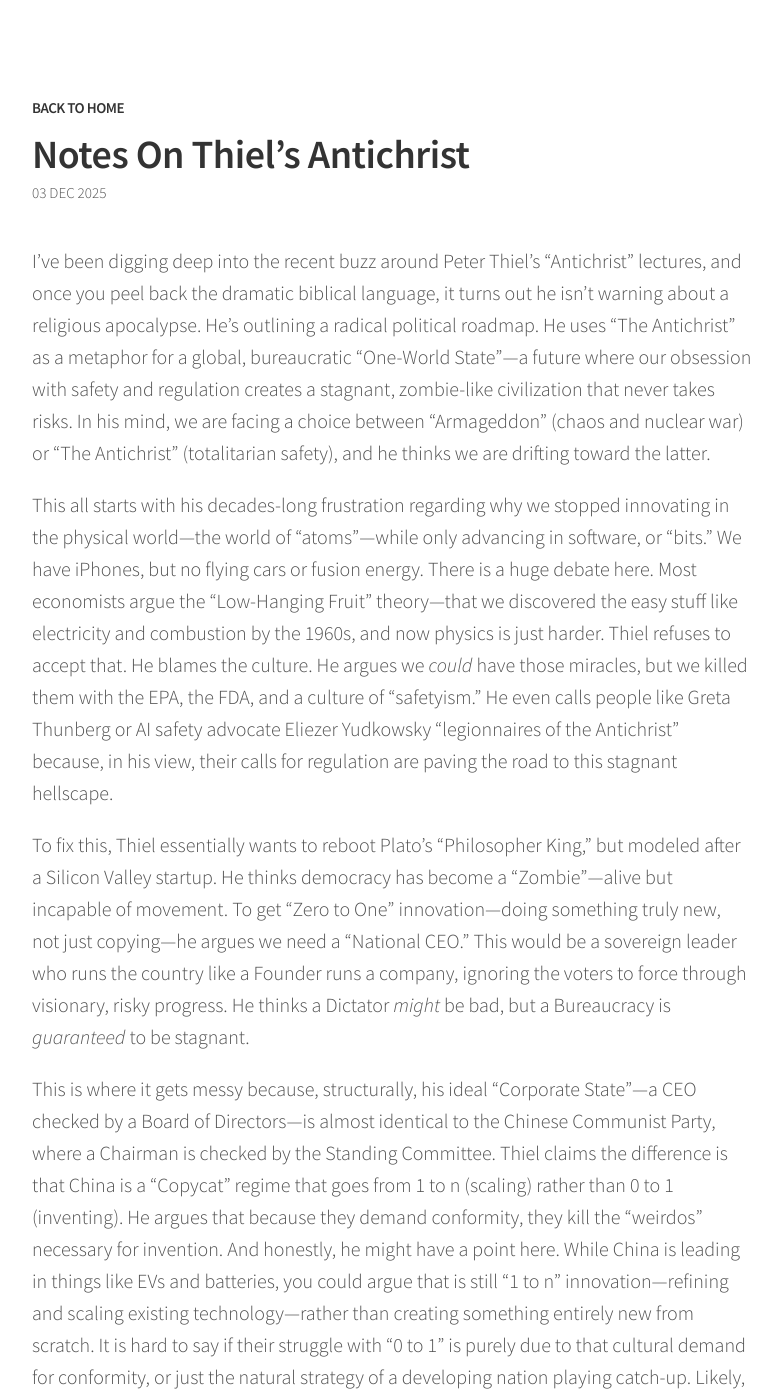
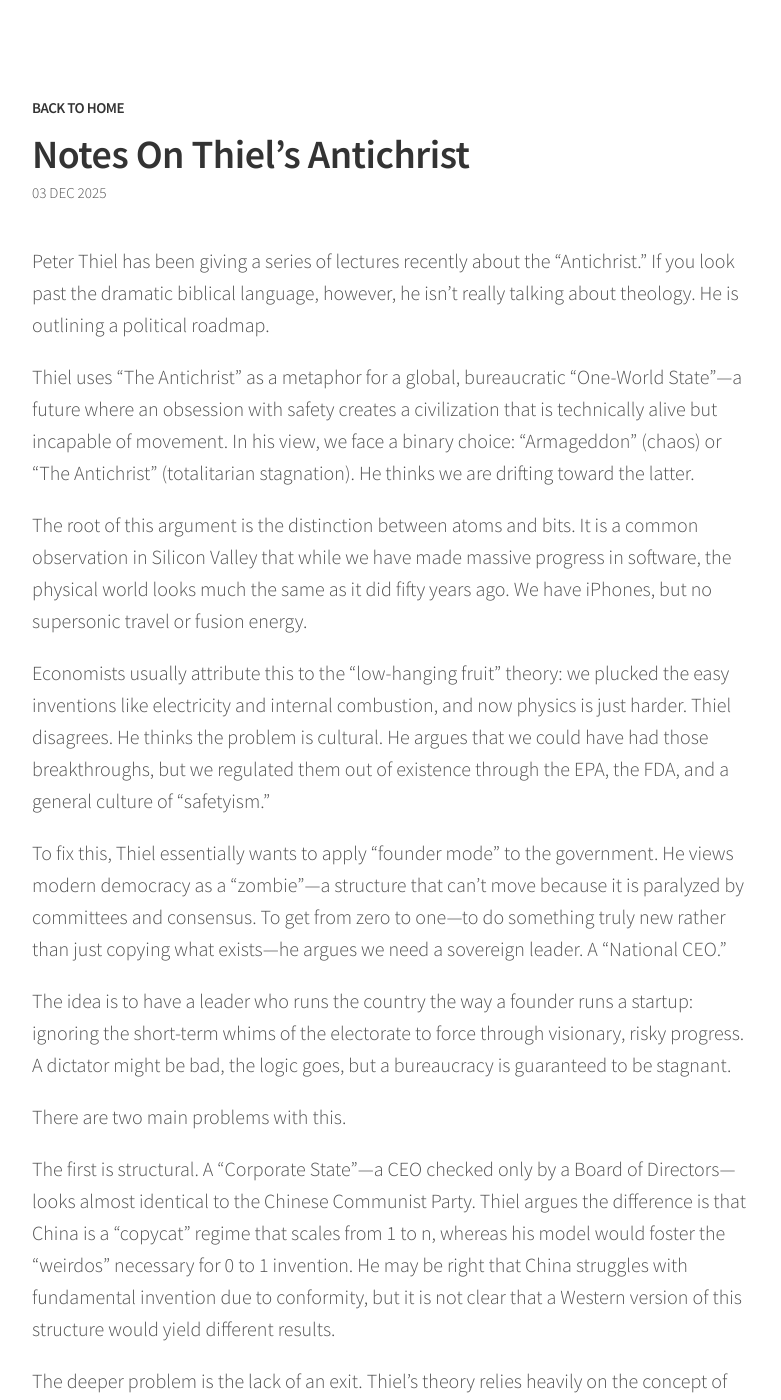
Before and after one commit to ilikeeatingrice/ilikeeatingrice.github.io, a Jekyll site: the page built from _posts/2025-12-3-Notes-on-Thiel’s-Antichrist.md, in a window 1280 px wide and 1400 px high. Shown: the whole window, without its empty margins (248-1029 px from the left). Built offline with Jekyll 4.4.1, drawn with Linux system fonts in a browser that asks for light colours; some of the changed text lies outside the part shown.

Commit message:
Revise notes on Thiel's 'Antichrist' lectures
Expanded on Peter Thiel's lectures about the 'Antichrist' as a metaphor for political stagnation and the need for a 'National CEO'. Discussed the implications of his views on innovation, regulation, and the structure of governance.

```diff
--- a/_posts/2025-12-3-Notes-on-Thiel’s-Antichrist.md
+++ b/_posts/2025-12-3-Notes-on-Thiel’s-Antichrist.md
@@ -1,19 +1,29 @@
-I’ve been digging deep into the recent buzz around Peter Thiel’s "Antichrist" lectures, and once you peel back the dramatic biblical language, it turns out he isn't warning about a religious apocalypse. He’s outlining a radical political roadmap. He uses "The Antichrist" as a metaphor for a global, bureaucratic "One-World State"—a future where our obsession with safety and regulation creates a stagnant, zombie-like civilization that never takes risks. In his mind, we are facing a choice between "Armageddon" (chaos and nuclear war) or "The Antichrist" (totalitarian safety), and he thinks we are drifting toward the latter.
+Peter Thiel has been giving a series of lectures recently about the "Antichrist." If you look past the dramatic biblical language, however, he isn’t really talking about theology. He is outlining a political roadmap.
 
-This all starts with his decades-long frustration regarding why we stopped innovating in the physical world—the world of "atoms"—while only advancing in software, or "bits." We have iPhones, but no flying cars or fusion energy. There is a huge debate here. Most economists argue the "Low-Hanging Fruit" theory—that we discovered the easy stuff like electricity and combustion by the 1960s, and now physics is just harder. Thiel refuses to accept that. He blames the culture. He argues we *could* have those miracles, but we killed them with the EPA, the FDA, and a culture of "safetyism." He even calls people like Greta Thunberg or AI safety advocate Eliezer Yudkowsky "legionnaires of the Antichrist" because, in his view, their calls for regulation are paving the road to this stagnant hellscape.
+Thiel uses "The Antichrist" as a metaphor for a global, bureaucratic "One-World State"—a future where an obsession with safety creates a civilization that is technically alive but incapable of movement. In his view, we face a binary choice: "Armageddon" (chaos) or "The Antichrist" (totalitarian stagnation). He thinks we are drifting toward the latter.
 
-To fix this, Thiel essentially wants to reboot Plato’s "Philosopher King," but modeled after a Silicon Valley startup. He thinks democracy has become a "Zombie"—alive but incapable of movement. To get "Zero to One" innovation—doing something truly new, not just copying—he argues we need a "National CEO." This would be a sovereign leader who runs the country like a Founder runs a company, ignoring the voters to force through visionary, risky progress. He thinks a Dictator *might* be bad, but a Bureaucracy is *guaranteed* to be stagnant.
+The root of this argument is the distinction between atoms and bits. It is a common observation in Silicon Valley that while we have made massive progress in software, the physical world looks much the same as it did fifty years ago. We have iPhones, but no supersonic travel or fusion energy.
 
-This is where it gets messy because, structurally, his ideal "Corporate State"—a CEO checked by a Board of Directors—is almost identical to the Chinese Communist Party, where a Chairman is checked by the Standing Committee. Thiel claims the difference is that China is a "Copycat" regime that goes from 1 to n (scaling) rather than 0 to 1 (inventing). He argues that because they demand conformity, they kill the "weirdos" necessary for invention. And honestly, he might have a point here. While China is leading in things like EVs and batteries, you could argue that is still "1 to n" innovation—refining and scaling existing technology—rather than creating something entirely new from scratch. It is hard to say if their struggle with "0 to 1" is purely due to that cultural demand for conformity, or just the natural strategy of a developing nation playing catch-up. Likely, it’s a mix of both.
+Economists usually attribute this to the "low-hanging fruit" theory: we plucked the easy inventions like electricity and internal combustion, and now physics is just harder. Thiel disagrees. He thinks the problem is cultural. He argues that we could have had those breakthroughs, but we regulated them out of existence through the EPA, the FDA, and a general culture of "safetyism."
 
-The other massive hole in his theory is how you stop the "National CEO" from becoming a monster. Thiel relies on the concept of "Exit." He envisions a world of small "city-states" like Singapore. The logic is that if the King of San Francisco is a tyrant, you move to Austin, and that competition keeps them honest. But this falls apart immediately in the real world. You can't apply this to the USA because if the "CEO" of a nuclear superpower becomes a tyrant, you can't just "exit"—there is nowhere to go. Furthermore, "voting with your feet" is a luxury for the rich. If you are poor, you are just stuck in a dictatorship.
+To fix this, Thiel essentially wants to apply "founder mode" to the government. He views modern democracy as a "zombie"—a structure that can’t move because it is paralyzed by committees and consensus. To get from zero to one—to do something truly new rather than just copying what exists—he argues we need a sovereign leader. A "National CEO."
 
-Even if you could leave, Thiel assumes the "Board of Directors"—the elites—will keep the King in check. But do they share *our* interests? In a corporation, the Board will happily fire 10,000 workers to raise the stock price. A "National Board" might view the general population as "overhead" to be cut or automated away. We are betting our lives that the elites will be benevolent.
+The idea is to have a leader who runs the country the way a founder runs a startup: ignoring the short-term whims of the electorate to force through visionary, risky progress. A dictator might be bad, the logic goes, but a bureaucracy is guaranteed to be stagnant.
 
-Then there are the contradictions in his toolset. He loves Crypto because it’s "Libertarian" and helps individuals hide money from the state. But he admits AI is "Communist"—a tool for centralized surveillance. Yet, he pushes for AI acceleration because he thinks "The West" (his King) needs the weapon before China gets it. He rails against the "surveillance state," yet his own company, Palantir, builds the ultimate surveillance tools for governments. It seems his philosophy bends whenever it benefits his companies.
+There are two main problems with this.
 
-Perhaps the wildest part is his obsession with anti-aging. He views curing death as a political fix for the "Succession Problem." Dictatorships fail when the Good King dies and an idiot son takes over (like Marcus Aurelius and Commodus). Thiel’s dark logic is that if the Founder never dies, the regime never destabilizes. It’s not just vanity; it’s political stabilization technology.
+The first is structural. A "Corporate State"—a CEO checked only by a Board of Directors—looks almost identical to the Chinese Communist Party. Thiel argues the difference is that China is a "copycat" regime that scales from 1 to n, whereas his model would foster the "weirdos" necessary for 0 to 1 invention. He may be right that China struggles with fundamental invention due to conformity, but it is not clear that a Western version of this structure would yield different results.
 
-Finally, does he actually believe this stuff? I’d say yes, but with a caveat. He is a follower of Leo Strauss, a philosopher who believed in "Noble Lies"—myths told to the masses to guide them. Thiel likely uses the "Antichrist" language to rally Christians against regulation, even if he doesn't believe in the literal devil. And he has been consistent about this for a long time; back in a 2009 essay, he explicitly wrote that "freedom and democracy are no longer compatible." This isn't a new grift; it's a decades-long worldview. He has likely convinced himself of the "Megalomaniac's Loophole": that since he is the only one who can save the world, him getting rich and powerful is inherently good for the world.
+The deeper problem is the lack of an exit. Thiel’s theory relies heavily on the concept of competition between small city-states. If the "King" of a startup city becomes a tyrant, you leave. Competition keeps the ruler honest.
 
-***Honestly, part of me gets it. I’m actually in favor of less regulation on tech and science development. I’m not an expert on the world of "atoms," but in the world of "bits," I believe we can for sure be more bold and daring. Maybe that's just me being selfish, but I really want to see more technological advancement in my limited lifespan. But my main concern with this "CEO King" idea is still that Board of Directors. I don't even expect those elites to share interests with the general public—why would they? The real terrifying question is: Will they even take the living standard or the happiness of citizens as one of the KPIs for the "CEO"? Or will we just be overhead on a balance sheet to be optimized away?***
+But you cannot apply this to a superpower. If the CEO of the United States becomes a tyrant, you cannot simply "exit." There is nowhere to go. And voting with your feet is a luxury of the rich; the poor are simply trapped.
+
+Thiel assumes the "Board of Directors"—the elites—will keep the National CEO in check. But in a corporation, the Board is aligned with the stock price, not the employees. A Board might happily fire 10,000 workers to improve efficiency. A "National Board" might view the general population as overhead to be automated away. We are betting everything on the assumption that the elites will be benevolent.
+
+Thiel likely knows this. He is a student of Leo Strauss, who believed in "Noble Lies"—myths told to the masses to guide them. The religious language is likely a tool to rally a base against regulation. His interest in anti-aging fits here, too. It isn't just vanity; it is a solution to the "succession problem." Dictatorships usually fail when the founder dies and a lesser successor takes over. Thiel’s dark logic is that if the founder never dies, the regime never destabilizes.
+
+I have some sympathy for the diagnosis. In the world of bits, we have seen what happens when you let people build things without asking for permission. It works. I would like to see more of that boldness in the physical world. I want to see technological advancement in my lifetime.
+
+But the "National CEO" solution misses a crucial component of what makes startups work. Startups work because they are voluntary. The danger of running a country like a company is that the metrics for success change. A CEO optimizes for profit or growth. A government is supposed to optimize for the well-being of its citizens.
+
+The terrifying question isn't whether the National CEO can succeed. It is whether the happiness of the citizens will even be one of his KPIs.
```
